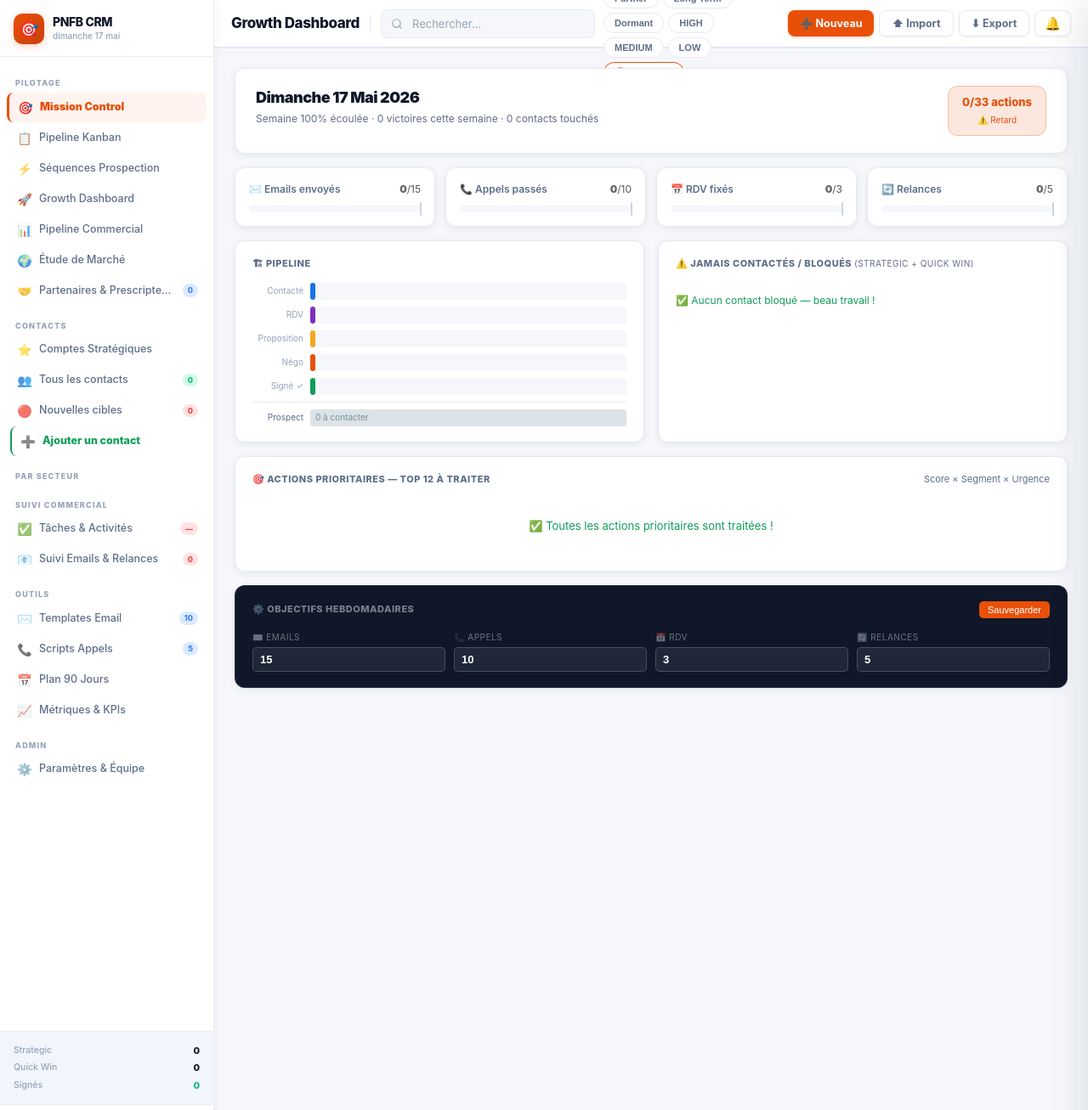
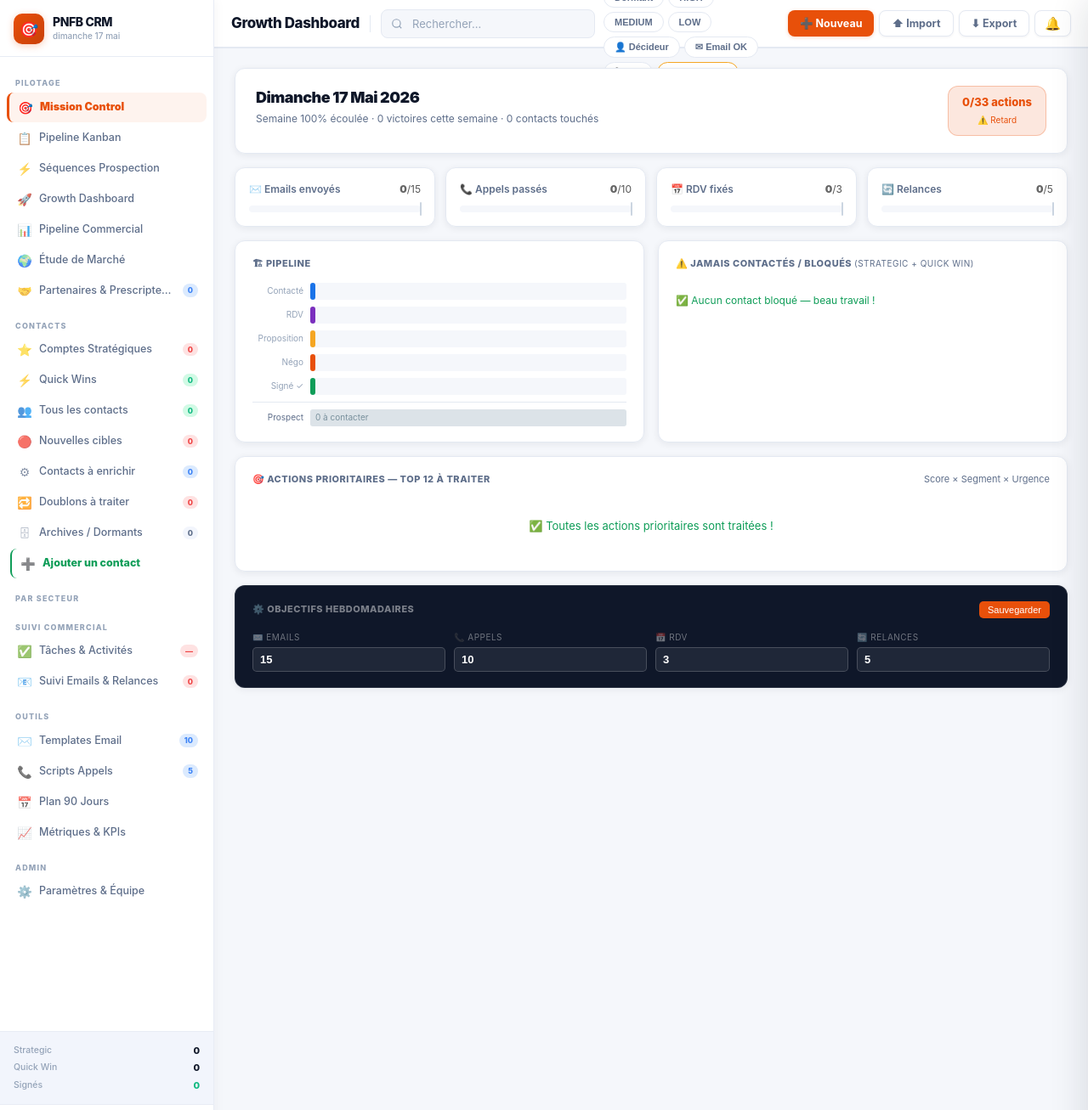
Before and after one commit to lbenhamedpnfb-collab/pnfb-crm, a Flask app: page / in a window 1280 px wide. Shown: the top 1307 px of the page at 85% size. Run offline with Flask 3, Linux system fonts and the light colour scheme; the visitor is signed in with stand-in values (Sample User, id 1); data that the repository does not hold is empty.

Commit message:
CRM v3 : scoring commercial, archivage, Quick Wins, doublons, enrichissement, filtres avancés
- Score commercial calculé automatiquement (décideur, secteur, joignabilité, POEI)
- Champ archived + endpoints archive/réactiver (archivage doux, pas de suppression)
- Auto-segmentation basée sur règles métier (Strategic, Quick Win, Partner, Long Term, Dormant)
- Auto-avancement de stage : Prospect→Contacted, Appel RDV→Meeting, résultat signé→Signed
- Migration automatique des colonnes au démarrage (compatible PostgreSQL + SQLite)
- Nouvelles vues : Quick Wins, Contacts à enrichir, Doublons, Archives
- Nouveaux endpoints : /api/contacts/duplicates, /to-enrich, /quick-wins, /archives, /rescore
- Filtres rapides : décideur, email OK, téléphone, inactivité 45j+
- Indicateur qualité de fiche (point coloré) + badge stagnation dans les tableaux
- Vue Comptes Stratégiques filtre désormais sur segment=Strategic (plus top-15-score)
- Mission Control : jusqu'à 15 contacts, inclut tout contact avec action planifiée

Co-Authored-By: Claude Sonnet 4.6 <noreply@anthropic.com>

```diff
--- a/app.py
+++ b/app.py
@@ -104,6 +104,11 @@ class Contact(db.Model):
     created_at = db.Column(db.DateTime, default=datetime.utcnow)
     stage_changed_at = db.Column(db.DateTime)
     last_activity_at = db.Column(db.DateTime)
+    archived         = db.Column(db.Boolean, default=False)
+    owner_id         = db.Column(db.Integer, db.ForeignKey('user.id'), nullable=True)
+    score_commercial = db.Column(db.Integer, default=0)
+    score_activity   = db.Column(db.Integer, default=20)
+    data_quality     = db.Column(db.Integer, default=0)
     logs = db.relationship('ContactLog', backref='contact', lazy=True, cascade='all,delete-orphan')
 
     def to_dict(self):
@@ -134,6 +139,11 @@ class Contact(db.Model):
             'created_at': self.created_at.isoformat() if self.created_at else '',
             'stage_changed_at': self.stage_changed_at.isoformat() if self.stage_changed_at else '',
             'last_activity_at': self.last_activity_at.isoformat() if self.last_activity_at else '',
+            'archived': bool(self.archived),
+            'owner_id': self.owner_id,
+            'score_commercial': self.score_commercial or 0,
+            'score_activity': self.score_activity or 20,
+            'data_quality': self.data_quality or 0,
             'log': [l.to_dict() for l in self.logs],
         }
 
@@ -324,10 +334,74 @@ def auth_delete_user(uid):
 
 # ─────────────────────────────────────────── CONTACTS API
 
+_PRIORITY_SECTORS = {'propreté', 'proprete', 'btp', 'batiment', 'bâtiment', 'restauration',
+                     'services personne', 'services à la personne', 'logistique', 'transport',
+                     'sécurité', 'securite', 'aide à domicile', 'aide a domicile', 'sap'}
+_DECISION_TITLES  = {'drh', 'rrh', 'directeur', 'pdg', 'gérant', 'gerant', 'responsable recrutement',
+                     'chef', 'dg', 'daf', 'responsable rh', 'directrice', 'manager rh'}
+
+def compute_commercial_score(c):
+    s = 0
+    if c.decision_maker: s += 20
+    title_l = (c.title or '').lower()
+    if any(t in title_l for t in _DECISION_TITLES): s += 15
+    sector_l = re.sub(r'[^\w\s]', '', (c.sector or '').lower())
+    if any(p in sector_l for p in _PRIORITY_SECTORS): s += 15
+    if c.email and (c.email_status or '').lower() not in ('invalid', 'unknown', ''):
+        s += 15
+    elif c.email:
+        s += 5
+    if c.phone: s += 10
+    if c.poei_offer: s += 10
+    if c.deal_potential: s += 10
+    if c.linkedin: s += 5
+    return min(100, s)
+
+def _recompute_scores(c):
+    c.score_commercial = compute_commercial_score(c)
+    c.data_quality = sum([
+        1 if (c.email and (c.email_status or '').lower() not in ('invalid', 'unknown', '')) else 0,
+        1 if c.phone else 0,
+        1 if bool(c.decision_maker) else 0,
+        1 if c.poei_offer else 0,
+    ])
+    if c.last_activity_at:
+        days = (datetime.utcnow() - c.last_activity_at).days
+        decay = (days // 30) * 5
+        c.score_activity = max(0, (c.score_activity or 20) - decay)
+    c.score = c.score_commercial
+
+def _auto_segment(c):
+    if c.archived:
+        return 'Dormant'
+    sector_l = re.sub(r'[^\w\s]', '', (c.sector or '').lower())
+    is_priority = any(p in sector_l for p in _PRIORITY_SECTORS)
+    has_contact = bool(c.email or c.phone)
+    has_dm = bool(c.decision_maker)
+    has_action = bool(c.next_action_date)
+    score = c.score_commercial or 0
+    is_interim = any(p in sector_l for p in ('intérim', 'interim', ' rh'))
+    days_since = 999
+    if c.last_activity_at:
+        days_since = (datetime.utcnow() - c.last_activity_at).days
+    if days_since >= 90 and not has_action and c.segment in ('Dormant', 'Long Term', None, ''):
+        return 'Dormant'
+    if is_priority and has_dm and has_contact and score >= 55:
+        return 'Strategic'
+    if has_contact and has_dm and has_action and (c.stage or 'Prospect') != 'Prospect':
+        return 'Quick Win'
+    if is_interim:
+        return 'Partner'
+    return 'Long Term'
+
 @app.route('/api/contacts')
 @login_required
 def api_contacts():
-    contacts = Contact.query.all()
+    include_archived = request.args.get('include_archived', '0') == '1'
+    if include_archived:
+        contacts = Contact.query.all()
+    else:
+        contacts = Contact.query.filter_by(archived=False).all()
     return jsonify([c.to_dict() for c in contacts])
 
 def _norm_sector(s):
@@ -413,6 +487,10 @@ def api_create_contact():
         done=False
     )
     db.session.add(c)
+    db.session.flush()
+    _recompute_scores(c)
+    if not data.get('segment'):
+        c.segment = _auto_segment(c)
     db.session.commit()
     return jsonify(c.to_dict()), 201
 
@@ -477,13 +555,17 @@ def api_update_contact(cid):
     UPDATABLE = ['company','name','title','sector','segment','stage','priority','score',
                  'email','email_status','phone','decision_maker','poei_offer','active_offers',
                  'action_type','next_action','next_action_date','deal_potential','alert',
-                 'linkedin','notes']
+                 'linkedin','notes','owner_id']
+    segment_manually_set = 'segment' in data
     for field in UPDATABLE:
         if field in data:
             val = _canonicalize_sector(data[field]) if field == 'sector' else data[field]
             setattr(c, field, val)
     if '_done' in data:
         c.done = bool(data['_done'])
+    _recompute_scores(c)
+    if not segment_manually_set:
+        c.segment = _auto_segment(c)
     db.session.commit()
     return jsonify(c.to_dict())
 
@@ -503,13 +585,23 @@ def api_add_log(cid):
         status=data.get('status', 'En attente')
     )
     db.session.add(log)
-    # Update contact activity timestamp + dynamic score
     c.last_activity_at = datetime.utcnow()
-    if c.stage == 'Prospect' and data.get('type') in ('Email','Appel','LinkedIn'):
+    log_type = data.get('type', '')
+    # Auto-advance stage
+    if c.stage == 'Prospect' and log_type in ('Email', 'Appel', 'LinkedIn'):
         c.stage = 'Contacted'
         c.stage_changed_at = datetime.utcnow()
-    score_boost = {'Email':5,'Appel':8,'RDV':20,'LinkedIn':4,'Relance':3}.get(data.get('type',''),3)
-    c.score = min(100, (c.score or 50) + score_boost)
+    if log_type == 'RDV' and c.stage in ('Prospect', 'Contacted'):
+        c.stage = 'Meeting'
+        c.stage_changed_at = datetime.utcnow()
+    result_l = (data.get('result', '') or '').lower()
+    if any(w in result_l for w in ('signé', 'signe', 'convention', 'accord')) and c.stage not in ('Signed', 'Deployed'):
+        c.stage = 'Signed'
+        c.stage_changed_at = datetime.utcnow()
+    # Activity score boost
+    score_boost = {'Email': 5, 'Appel': 8, 'RDV': 20, 'LinkedIn': 4, 'Relance': 3}.get(log_type, 3)
+    c.score_activity = min(100, (c.score_activity or 20) + score_boost)
+    _recompute_scores(c)
     db.session.commit()
     return jsonify(log.to_dict())
 
@@ -592,16 +684,24 @@ def api_mark_done(cid):
         c.next_action_date = data['next_date']
     c.last_activity_at = datetime.utcnow()
     c.done = False
-    # Auto-advance stage to Contacted if still Prospect
+    # Auto-advance stage
     if c.stage == 'Prospect':
         c.stage = 'Contacted'
         c.stage_changed_at = datetime.utcnow()
-    # Dynamic score boost
+    if c.action_type == 'RDV' and c.stage in ('Prospect', 'Contacted') and not data.get('stage'):
+        c.stage = 'Meeting'
+        c.stage_changed_at = datetime.utcnow()
+    result_str = (data.get('result', '') or '').lower()
+    if any(w in result_str for w in ('signé', 'signe', 'convention', 'accord')) and c.stage not in ('Signed', 'Deployed') and not data.get('stage'):
+        c.stage = 'Signed'
+        c.stage_changed_at = datetime.utcnow()
+    # Activity score boost
     boost_map = {'Appel': 8, 'Email': 5, 'RDV': 20, 'LinkedIn': 5, 'Relance': 3}
     boost = boost_map.get(c.action_type, 5)
     if data.get('result') and 'réponse' in data['result'].lower():
         boost += 10
-    c.score = min(100, (c.score or 50) + boost)
+    c.score_activity = min(100, (c.score_activity or 20) + boost)
+    _recompute_scores(c)
     db.session.commit()
     return jsonify(c.to_dict())
 
@@ -642,9 +742,12 @@ def api_mission():
         return score + seg_bonus + overdue_bonus + today_bonus + never_bonus
 
     actions = sorted(
-        [c for c in contacts if not c.done and c.segment in ('Strategic', 'Quick Win', 'Partner')],
+        [c for c in contacts if not c.done and not c.archived and (
+            c.segment in ('Strategic', 'Quick Win', 'Partner') or
+            (c.next_action_date and c.next_action_date <= today_str)
+        )],
         key=priority_score, reverse=True
-    )[:12]
+    )[:15]
 
     # Stuck contacts (no activity in 14+ days, not done)
     stuck = []
@@ -893,6 +996,123 @@ def api_stats():
         'valid_emails': valid_emails, 'signed': signed, 'overdue': overdue
     })
 
+
+# ─────────────────────────────────────────── ARCHIVE / QUALITY / DUPLICATES
+
+@app.route('/api/contacts/<int:cid>/archive', methods=['POST'])
+@login_required
+def api_archive_contact(cid):
+    c = Contact.query.get_or_404(cid)
+    c.archived = True
+    c.segment = 'Dormant'
+    db.session.commit()
+    return jsonify({'ok': True})
+
+@app.route('/api/contacts/<int:cid>/reactivate', methods=['POST'])
+@login_required
+def api_reactivate_contact(cid):
+    c = Contact.query.get_or_404(cid)
+    c.archived = False
+    _recompute_scores(c)
+    c.segment = _auto_segment(c)
+    db.session.commit()
+    return jsonify(c.to_dict())
+
+@app.route('/api/contacts/archives')
+@login_required
+def api_archives():
+    contacts = Contact.query.filter_by(archived=True).order_by(Contact.score_commercial.desc()).all()
+    return jsonify([c.to_dict() for c in contacts])
+
+@app.route('/api/contacts/duplicates')
+@login_required
+def api_duplicates():
+    from collections import defaultdict
+    contacts = Contact.query.filter_by(archived=False).all()
+    FREE_PROVIDERS = {'gmail.com','yahoo.fr','yahoo.com','hotmail.fr','hotmail.com',
+                      'orange.fr','free.fr','laposte.net','outlook.com','outlook.fr','wanadoo.fr'}
+    groups = defaultdict(list)
+    for c in contacts:
+        key = re.sub(r'\b(sarl|sas|sa|eurl|sasu|sci|snc|ste|groupe|group)\b', '',
+                     re.sub(r'[^a-z0-9]', '', (c.company or '').lower().strip()))
+        if len(key) >= 4:
+            groups[f'co:{key}'].append(c)
+    for c in contacts:
+        if c.email and '@' in c.email:
+            domain = c.email.split('@')[1].lower()
+            if domain not in FREE_PROVIDERS:
+                groups[f'domain:{domain}'].append(c)
+    seen_ids = set()
+    result = []
+    for key, group in groups.items():
+        unique = []
+        for c in group:
+            if c.id not in seen_ids:
+                unique.append(c)
+        if len(unique) >= 2:
+            for c in unique:
+                seen_ids.add(c.id)
+            result.append([c.to_dict() for c in unique])
+    return jsonify(result)
+
+@app.route('/api/contacts/to-enrich')
+@login_required
+def api_to_enrich():
+    contacts = Contact.query.filter_by(archived=False).all()
+    result = []
+    for c in contacts:
+        reasons = []
+        if not c.email and not c.phone:
+            reasons.append('Ni email ni téléphone')
+        elif not c.email:
+            reasons.append('Email manquant')
+        elif (c.email_status or '').lower() in ('invalid', 'unknown', ''):
+            reasons.append('Email non vérifié')
+        if not c.phone:
+            reasons.append('Téléphone manquant')
+        if not c.decision_maker:
+            reasons.append('Décideur non identifié')
+        if not c.poei_offer:
+            reasons.append('Offre POEI non définie')
+        if reasons:
+            d = c.to_dict()
+            d['missing_reasons'] = reasons
+            result.append(d)
+    result.sort(key=lambda x: -x.get('score_commercial', 0))
+    return jsonify(result)
+
+@app.route('/api/contacts/quick-wins')
+@login_required
+def api_quick_wins():
+    today_str = date.today().isoformat()
+    week_str = (date.today() + timedelta(days=7)).isoformat()
+    contacts = Contact.query.filter_by(archived=False).all()
+    result = []
+    for c in contacts:
+        has_contact = bool(c.email or c.phone)
+        has_dm = bool(c.decision_maker)
+        has_action = bool(c.next_action_date)
+        score = c.score_commercial or 0
+        in_pipeline = (c.stage or 'Prospect') not in ('Prospect',)
+        if has_contact and (has_dm or score >= 50) and has_action and (in_pipeline or score >= 60):
+            d = c.to_dict()
+            d['is_overdue'] = bool(c.next_action_date and c.next_action_date < today_str)
+            d['is_soon'] = bool(c.next_action_date and c.next_action_date <= week_str)
+            result.append(d)
+    result.sort(key=lambda x: (-(1 if x['is_overdue'] else 0), -(1 if x['is_soon'] else 0), -x['score_commercial']))
+    return jsonify(result)
+
+@app.route('/api/contacts/rescore', methods=['POST'])
+@login_required
+def api_rescore():
+    u = current_user()
+    if u.role != 'admin':
+        return jsonify({'error': 'Accès refusé'}), 403
+    contacts = Contact.query.all()
+    for c in contacts:
+        _recompute_scores(c)
+    db.session.commit()
+    return jsonify({'ok': True, 'rescored': len(contacts)})
 
 @app.route('/health')
 def health():
@@ -1407,6 +1627,20 @@ def api_save_settings():
 def _auto_setup():
     try:
         db.create_all()
+        # Add new columns to existing tables (safe no-op if already exists)
+        with db.engine.connect() as conn:
+            for col, defn in [
+                ('archived',         'BOOLEAN DEFAULT FALSE'),
+                ('owner_id',         'INTEGER'),
+                ('score_commercial', 'INTEGER DEFAULT 0'),
+                ('score_activity',   'INTEGER DEFAULT 20'),
+                ('data_quality',     'INTEGER DEFAULT 0'),
+            ]:
+                try:
+                    conn.execute(db.text(f'ALTER TABLE contact ADD COLUMN {col} {defn}'))
+                    conn.commit()
+                except Exception:
+                    pass
         if not User.query.filter_by(username='admin').first():
             pw = bcrypt.generate_password_hash('Admin2026!').decode()
             db.session.add(User(
--- a/templates/index.html
+++ b/templates/index.html
@@ -83,6 +83,11 @@
     <div class="sb-label">Contacts</div>
     <div class="sb-item" data-v="strategic" onclick="setView('strategic')">
       <span class="ic">⭐</span><span class="lbl">Comptes Stratégiques</span>
+      <span class="bdg bdg-r" id="bdg-strategic">—</span>
+    </div>
+    <div class="sb-item" data-v="quick-wins" onclick="setView('quick-wins')">
+      <span class="ic">⚡</span><span class="lbl">Quick Wins</span>
+      <span class="bdg bdg-g" id="bdg-qw">—</span>
     </div>
     <div class="sb-item" data-v="all-contacts" onclick="setView('all-contacts')">
       <span class="ic">👥</span><span class="lbl">Tous les contacts</span>
@@ -91,6 +96,18 @@
     <div class="sb-item" data-v="new-targets" onclick="setView('new-targets')">
       <span class="ic">🔴</span><span class="lbl">Nouvelles cibles</span>
       <span class="bdg bdg-r" id="bdg-new">—</span>
+    </div>
+    <div class="sb-item" data-v="enrich" onclick="setView('enrich')">
+      <span class="ic">⚙</span><span class="lbl">Contacts à enrichir</span>
+      <span class="bdg bdg-b" id="bdg-enrich">—</span>
+    </div>
+    <div class="sb-item" data-v="duplicates" onclick="setView('duplicates')">
+      <span class="ic">🔁</span><span class="lbl">Doublons à traiter</span>
+      <span class="bdg bdg-r" id="bdg-dup">—</span>
+    </div>
+    <div class="sb-item" data-v="archives" onclick="setView('archives')">
+      <span class="ic">🗄</span><span class="lbl">Archives / Dormants</span>
+      <span class="bdg bdg-mu" id="bdg-arch">—</span>
     </div>
     <div class="sb-item" onclick="openContactForm()" style="border-left:2px solid #0F9D58;margin-left:4px">
       <span class="ic">➕</span><span class="lbl" style="color:#0F9D58;font-weight:800">Ajouter un contact</span>
```
Also changed, not shown: static/js/app.js.
